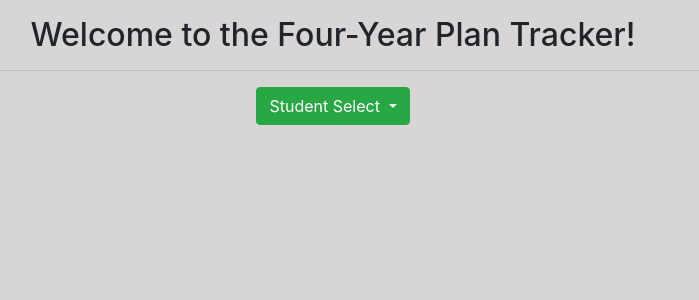
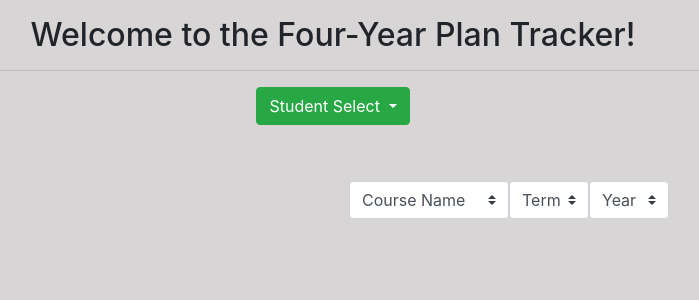
Before and after one commit to river-veek/four-year-plan-tracker, a Flask app: page / in a window 1280 px wide. Shown: the top 300 px of the page, without its empty margins (307-1006 px from the left). Run offline with Flask 2, Linux system fonts and the light colour scheme; some libraries are stand-ins or nearby versions.

Commit message:
Added dropdowns for Logan to manipulate in JS

```diff
--- a/templates/ui.html
+++ b/templates/ui.html
@@ -60,9 +60,35 @@
 						</div>
 					</div>
 
+
+
 					<div class="col-md-6 my-4">
-						<button class="btn btn-primary" id="add" style="display: none;" onclick="addClass()">Add Course</button>
-						<button class="btn btn-primary" id="remove" style="display: none;" onclick="removeClass()">Remove Course</button>
+
+
+						<div class="btn-group" role="group" aria-label="Basic example">
+							<select class="custom-select" style="width: 50%">
+							  <option selected>Course Name</option>
+							  <option value="1">One</option>
+							  <option value="2">Two</option>
+							  <option value="3">Three</option>
+							</select>
+							<select class="custom-select" style="width: 25%">
+							  <option selected>Term</option>
+							  <option value="1">One</option>
+							  <option value="2">Two</option>
+							  <option value="3">Three</option>
+							</select>
+							<select class="custom-select" style="width: 25%">
+							  <option selected>Year</option>
+							  <option value="1">One</option>
+							  <option value="2">Two</option>
+							  <option value="3">Three</option>
+							</select>
+						</div>
+						<div class="btn-group" role="group" aria-label="Basic example">
+							<button class="btn btn-success" id="add" style="display: none;" onclick="addClass()">Add Course</button>
+							<button class="btn btn-danger" id="remove" style="display: none;" onclick="removeClass()">Remove Course</button>
+						</div>
 					</div>
 			</div>
 		</div>
```
